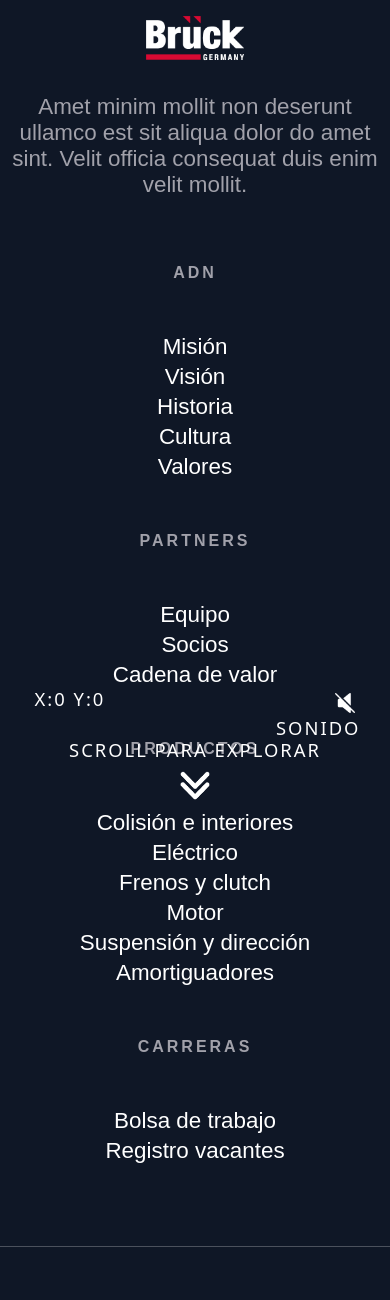
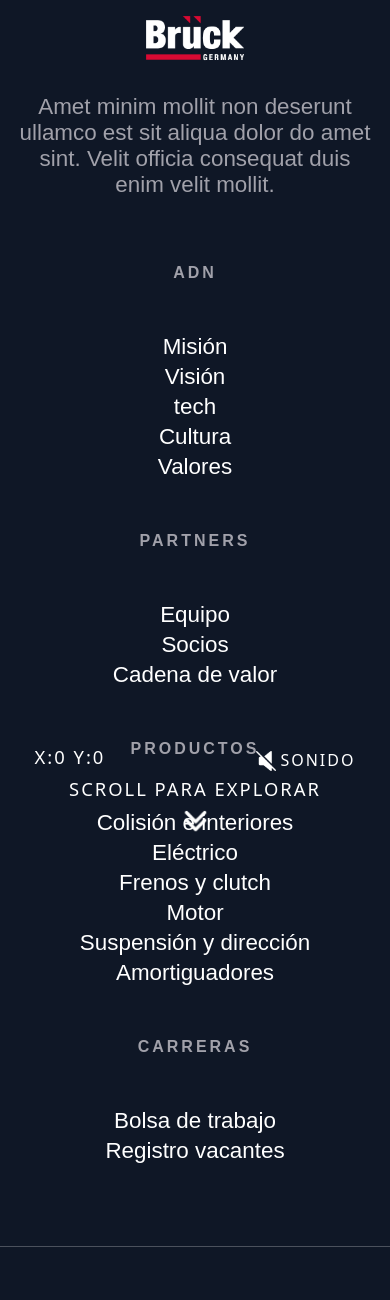
Before and after one commit to BryanPPichon/BruckGermany, a PHP site: page /products.php in a window 390 px wide. Shown: the top 1300 px of the page. Run offline with PHP 8.4, Linux system fonts and the light colour scheme; some web fonts are replaced.

Commit message:
Responsive features
Se agregan cambios a la estructura responsiva y en el video.

```diff
--- a/css/style.css
+++ b/css/style.css
@@ -2131,7 +2159,7 @@ header>.container {
 
 .headdown span {
     font-weight: 400;
-    font-size: 1.15rem;
+    font-size: 1rem;
     color: var(--white);
     letter-spacing: 2px;
 }
@@ -3241,7 +3296,7 @@ p.conoce-sobre {
 
 .scroll-down {
     position: absolute;
-    bottom: 4%;
+    bottom: 0;
     left: 0;
     width: 100%;
 }
--- a/footer.php
+++ b/footer.php
@@ -1,12 +1,12 @@
 <footer class="footer">
     <div class="row">
-        <div class="col-12 col-md-4 offset-md-1">
+        <div class="col-12 col-lg-4 offset-md-1">
             <div class="row">
                 <div class="col-12 col-md-8 text-center text-md-start footer-net">
                     <a href="">
                         <img src="img/300_B&R.png" class="py-3" width="25%" alt="">
                     </a>
-                        <p class="efect my-3">
+                        <p class="efect m-3 mx-lg-0">
                             Amet minim mollit non deserunt ullamco est sit aliqua dolor do amet sint. Velit officia
                             consequat duis enim velit mollit.
                         </p>
@@ -31,70 +31,74 @@
                 </div>
             </div>
         </div>
-        <div class="col-12 col-md-6">
-            <div class="row">
+        <div class="col-12 col-lg-6">
+            <div class="row mx-5">
                 <!--PRIMERA COLUMNA-->
-                <div class="col-12 col-md-3 text-center text-md-start">
+
+                <div class="col-12 col-md-5 col-lg-3 text-center text-md-start">
                     <h3 class="efect">ADN</h3>
                     <div class="">
-                        <a class="" href="#mision">Misión</a>
+                        <a class="" href="#values">Misión</a>
                     </div>
                     <div class="">
-                        <a class="" href="#vision">Visión</a>
+                        <a class="" href="#values">Visión</a>
                     </div>
                     <div class="">
-                        <a class="" href="#history">Historia</a>
+                        <a class="" href="products.php">tech</a>
                     </div>
                     <div class="">
-                        <a class="" href="#culture">Cultura</a>
+                        <a class="" href="#tech">Cultura</a>
                     </div>
                     <div class="">
-                        <a class="" href="#values">Valores</a>
+                        <a class="" href="#partners">Valores</a>
                     </div>
                 </div>
                 <!--SEGUNDA COLUMNA-->
-                <div class="col-12 col-md-3 text-center text-md-start">
+
+                <div class="col-12 col-md-5 col-lg-3 text-center text-md-start">
                     <h3 class="efect">PARTNERS</h3>
                     <div class="">
-                        <a class="" href="">Equipo</a>
+                        <a class="" href="#titleabout">Equipo</a>
                     </div>
                     <div class="">
-                        <a class="" href="">Socios</a>
+                        <a class="" href="#aboutus">Socios</a>
                     </div>
                     <div class="">
-                        <a class="" href="">Cadena de valor</a>
+                        <a class="" href="#aboutus">Cadena de valor</a>
                     </div>
                 </div>
+
                 <!--TERCERA COLUMNA-->
-                <div class="col-12 col-md-3 text-center text-md-start">
+                <div class="col-12 col-md-5 col-lg-3 text-center text-md-start">
                     <h3 class="efect">PRODUCTOS</h3>
                     <div class="">
-                        <a class="" href="">Colisión e interiores</a>
+                        <a class="" href="products.php#slide-1">Colisión e interiores</a>
                     </div>
                     <div class="">
-                        <a class="" href="">Eléctrico</a>
+                        <a class="" href="products.php#slide-2">Eléctrico</a>
                     </div>
                     <div class="">
-                        <a class="" href="">Frenos y clutch</a>
+                        <a class="" href="products.php#slide-3">Frenos y clutch</a>
                     </div>
                     <div class="">
-                        <a class="" href="">Motor</a>
+                        <a class="" href="products.php#slide-4">Motor</a>
                     </div>
                     <div class="">
-                        <a class="" href="">Suspensión y dirección</a>
+                        <a class="" href="products.php#slide-5">Suspensión y dirección</a>
                     </div>
                     <div class="">
-                        <a class="" href="">Amortiguadores </a>
+                        <a class="" href="products.php#slide-6">Amortiguadores </a>
                     </div>
                 </div>
-                <!--TERCERA COLUMNA-->
-                <div class="col-12 col-md-3 text-center text-md-start">
+
+                <!--CUARTA COLUMNA-->
+                <div class="col-12 col-md-5 col-lg-3 text-center text-md-start">
                     <h3 class="efect">CARRERAS</h3>
                     <div class="">
-                        <a class="" href="">Bolsa de trabajo</a>
+                        <a class="" href="#carrers">Bolsa de trabajo</a>
                     </div>
                     <div class="">
-                        <a class="" href="">Registro vacantes </a>
+                        <a class="" href="#carrers">Registro vacantes </a>
                     </div>
                 </div>
             </div>
@@ -105,10 +109,10 @@
     </div>
     <!-- Leyenda en nueva fila con fondo negro y letras blancas -->
     <div class="row my-5">
-        <div class="col-12 col-md-4 offset-md-4 text-center">
+        <div class="col-12 col-md-6 offset-md-3 text-center">
             © Copyright 2025, All Rights Reserved by Brük Germany
         </div>
-        <div class="col-12 col-md-4 text-center">
+        <div class="col-12 col-md-3 text-center">
             By VmasIdeas
         </div>
     </div>
--- a/header.php
+++ b/header.php
@@ -56,20 +56,20 @@
                 <div class="col-3 offset-1">
                     <p id="hdx">X:0 Y:0</p>
                 </div>
-                <div class="col-4">
+                <div class="col-3">
                 </div>
-                <div class="col-3 text-end">
+                <div class="col-4 text-end">
                     <a href="javascript:void();" class="audio-control">
                         <img src="img/Mute.png" width="20" alt="">
                         <span class="text-center">SONIDO</span></a>
                 </div>
             </div>
 
-            <div class="row">
+            <div class="row mt-2">
                 <div class="col-12 text-center">
                     <p>SCROLL PARA EXPLORAR</p>
                     <a href="#adn">
-                        <img src="img/Arrow.png" class="arrow-scroll my-3" width="20" alt="">
+                        <img src="img/Arrow.png" class="arrow-scroll my-3" width="15" alt="">
                     </a>
                 </div>
             </div>
--- a/js/script.js
+++ b/js/script.js
@@ -7,7 +7,7 @@
     document.addEventListener('DOMContentLoaded', function() {
       var video = document.getElementById('myVideo');
       if (detectDevice()) {
-        video.src = 'video/BruckGermany_Vert-V2.mp4';
+        video.src = 'video/marca_Vertical.mp4';
       }
     });
 
--- a/php/funcMail.php
+++ b/php/funcMail.php
@@ -17,12 +17,12 @@
 	$mail->SMTPSecure = "ssl";
 	$mail->Username = "pruebaphp@vmasideas.agency";
 	$mail->Password = "Pruebaphp";
-	//$mail->AddReplyTo('bryan.pichon.tr@vmasideas.com', 'Contacto');
+	$mail->AddReplyTo('contacto@bruckgermany.com.mx', 'Contacto');
 	//$mail->AddReplyTo($_POST['email'], 'Contacto');
 	$mail->SetFrom('info@bruck.com.mx', 'BRÜCK GERMANY');
 	//$mail->Timeout=30;
-	//$mail->addAddress('bryan.pichon.tr@vmasideas.com');
-	//$mail->addCC('pruebaphp@vmasideas.agency');
+	//$mail->addAddress('contacto@bruckgermany.com.mx');
+	//$mail->addCC('salvador.sanchez@vmasideas.com');
 	$mail->AddAddress('salvador.sanchez@vmasideas.com');//direccion destino
 	//$mail->AddAddress('info@bruck.com.mx');//direccion destino
 	/**if(isset($emailAdmin))
--- a/script.php
+++ b/script.php
@@ -9,6 +9,7 @@
 <script src="https://cdn.jsdelivr.net/npm/gsap@3.13.0/dist/SplitText.min.js"></script>
 <script src="https://cdn.jsdelivr.net/npm/gsap@3.13.0/dist/ScrollSmoother.min.js"></script>
 <script src="js/plugin/parallax.js"></script>
+<script src="https://www.google.com/recaptcha/api.js" async defer></script>
 
 <script async defer src="js/maps.js"></script>
 <script async defer src="https://maps.googleapis.com/maps/api/js?key=AIzaSyDqnJiYpM9bzVP6VR9TEtIvX_fwbrVeDtM&callback=initMap&loading=async"></script>
@@ -17,7 +18,7 @@
 <script src="js/loader.js"></script>
 <script src="js/hidenav.js"></script>
 <script src="js/auto.js"></script>
-<script src="js/text.js"></script>
+<script src="js/recaptcha.js"></script>
 <script src="js/cursor.js"></script>
 <script src="js/video.js"></script>
 <script src="js/sound.js"></script>
```
Also changed, not shown: other parts of css/style.css (+128 -49 lines), other parts of header.php (+17 -17 lines), index.php (+20 -17 lines), 2 other files.
